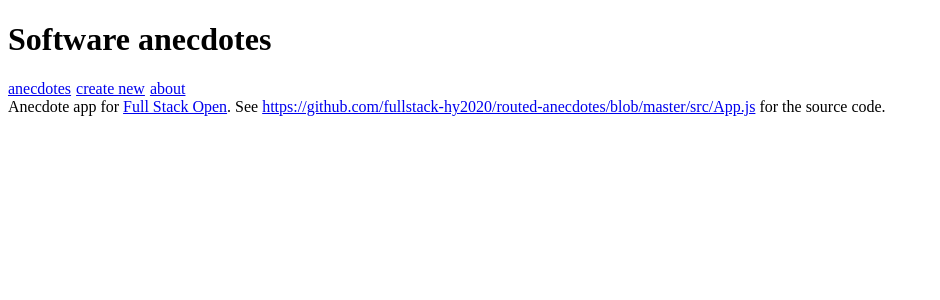
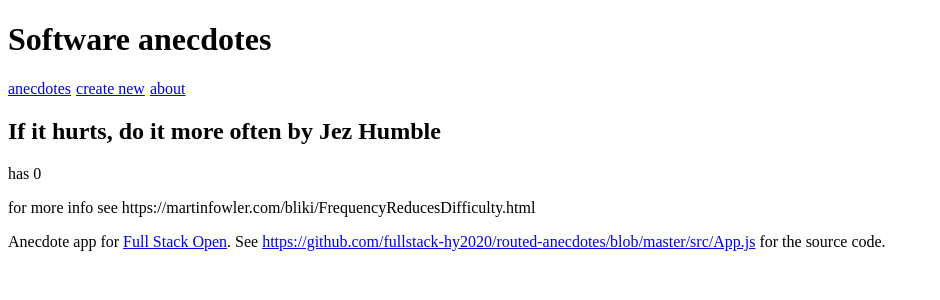
Before and after one commit to LizPinango/FullStackOpen-2025, a React (Vite) app in the folder Part7/routed-anecdotes/: page /anecdote/1 in a window 1280 px wide. Shown: the top 300 px of the page, without its empty margins (0-940 px from the left). Built offline with nearby package versions, Linux system fonts and the light colour scheme.

Commit message:
Part7: Routed Anecdotes - step 2 Implement a view for showing a single anecdote

```diff
--- a/Part7/routed-anecdotes/src/App.jsx
+++ b/Part7/routed-anecdotes/src/App.jsx
@@ -1,11 +1,12 @@
 import { useState } from 'react'
-import { BrowserRouter as Router, Routes, Route } from 'react-router-dom'
+import { Routes, Route, useMatch } from 'react-router-dom'
 
 import Footer from './components/Footer'
 import About from './components/About'
 import AnecdoteList from './components/AnecdoteList'
 import CreateNew from './components/CreateNew'
 import Menu from './components/Menu'
+import Anecdote from './components/Anecdote'
 
 const App = () => {
   const [anecdotes, setAnecdotes] = useState([
@@ -45,19 +46,25 @@
     setAnecdotes(anecdotes.map(a => a.id === id ? voted : a))
   }*/
 
+  const match = useMatch('/anecdote/:id')
+  const anecdote = match
+    ? anecdotes.find(a => a.id === Number(match.params.id))
+    : null
+
   return (
-    <Router>
+    <div>
       <h1>Software anecdotes</h1>
       <Menu />
 
       <Routes>
         <Route path='/' element={<AnecdoteList anecdotes={anecdotes} />} />
+        <Route path='/anecdote/:id' element={<Anecdote anecdote={anecdote}/>} />
         <Route path='/about' element={<About />} />
         <Route path='/create' element={<CreateNew addNew={addNew} />} />
       </Routes>
 
       <Footer />
-    </Router>
+    </div>
   )
 }
 
--- /dev/null
+++ b/Part7/routed-anecdotes/src/components/Anecdote.jsx
@@ -0,0 +1,17 @@
+import PropTypes from "prop-types"
+
+const Anecdote = ({anecdote}) => {
+  return(
+    <div>
+      <h2>{anecdote.content} by {anecdote.author}</h2>
+      <p>has {anecdote.votes}</p>
+      <p>for more info see {anecdote.info}</p>
+    </div>
+  )
+}
+
+Anecdote.propTypes = {
+  anecdote: PropTypes.object
+}
+
+export default Anecdote
--- a/Part7/routed-anecdotes/src/components/AnecdoteList.jsx
+++ b/Part7/routed-anecdotes/src/components/AnecdoteList.jsx
@@ -1,10 +1,15 @@
+import { Link } from 'react-router-dom';
 import PropTypes from 'prop-types';
 
 const AnecdoteList = ({ anecdotes }) => (
   <div>
     <h2>Anecdotes</h2>
     <ul>
-      {anecdotes.map(anecdote => <li key={anecdote.id} >{anecdote.content}</li>)}
+      {anecdotes.map(anecdote =>
+        <li key={anecdote.id}>
+          <Link to={`/anecdote/${anecdote.id}`}>{anecdote.content}</Link>
+        </li>
+      )}
     </ul>
   </div>
 )
--- a/Part7/routed-anecdotes/src/main.jsx
+++ b/Part7/routed-anecdotes/src/main.jsx
@@ -1,5 +1,10 @@
 import React from 'react'
 import ReactDOM from 'react-dom/client'
+import { BrowserRouter as Router } from 'react-router-dom'
 import App from './App'
 
-ReactDOM.createRoot(document.getElementById('root')).render(<App />)
+ReactDOM.createRoot(document.getElementById('root')).render(
+  <Router>
+    <App />
+  </Router>
+)
```
